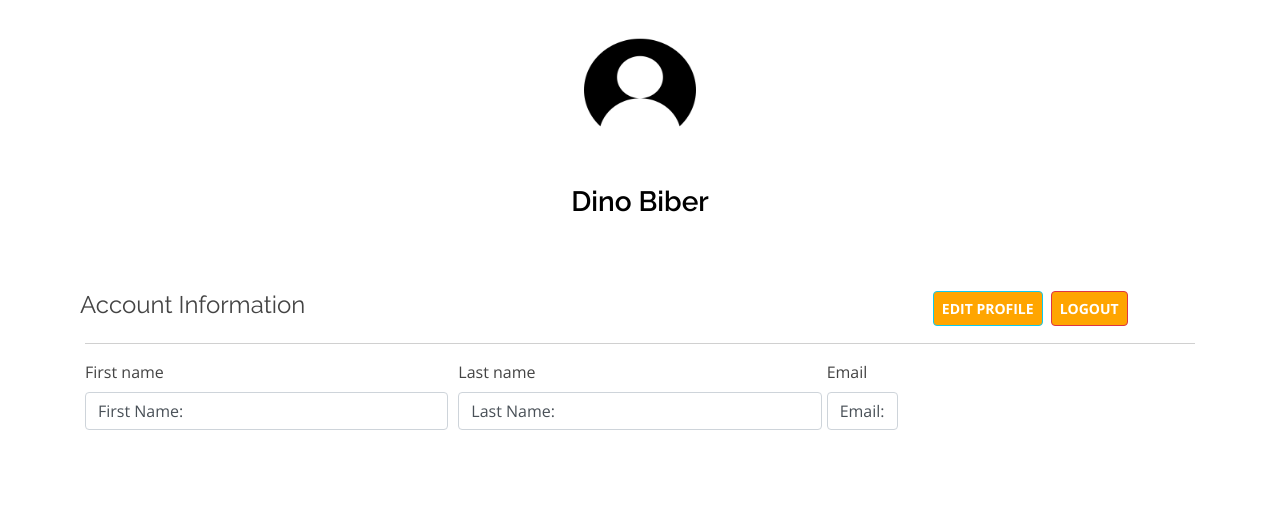
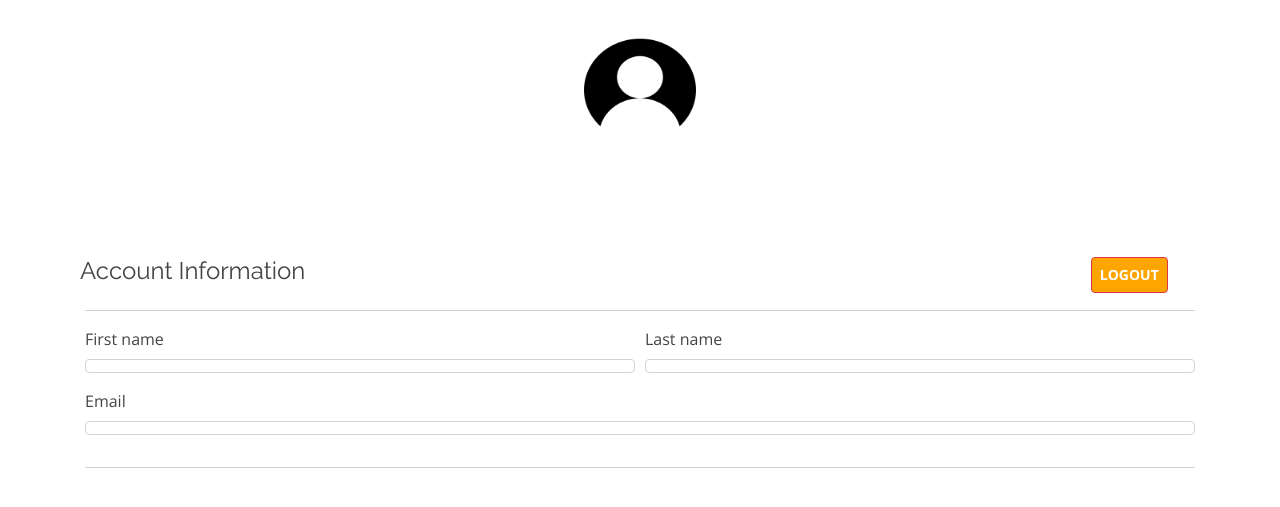
Before and after one commit to Ajla115/WebProjectPart2, a PHP site: page /WebProjectPart2/user.html in a window 1280 px wide. Shown: the part 73-580 px from the top of the page. Run offline with PHP 8.4, Linux system fonts and the light colour scheme.

Commit message:
Completed user profile with actual user data

```diff
--- a/assets/js/restclient.js
+++ b/assets/js/restclient.js
@@ -3,12 +3,12 @@
           $.ajax({
             url: "rest/" + url,
             type: "GET",
-            beforeSend: function (xhr) {
+           /* beforeSend: function (xhr) {
               xhr.setRequestHeader(  //ovaj dio sa beforeSend je potreban za tokene
                 "Authorization",
                   localStorage.getItem("user_token")
               );
-            },
+            },*/
             success: function (data) {
               if (success) toastr.success(data);
             },
--- a/assets/js/user-service.js
+++ b/assets/js/user-service.js
@@ -18,12 +18,12 @@ var UserService = {
       $.ajax({
         url: "rest/login",
         type: "POST",
-        beforeSend: function (xhr) {
+       /* beforeSend: function (xhr) {
           xhr.setRequestHeader(
             "Authorization",
             localStorage.getItem("user_token")
           );
-        },
+        },*/
         data: JSON.stringify(entity),
         contentType: "application/json",
         dataType: "json",
--- a/rest/dao/UserDao.php
+++ b/rest/dao/UserDao.php
@@ -23,6 +23,8 @@ class UserDao extends BaseDao{
     {
         return $this->query_unique("SELECT * FROM customers WHERE customer_name = :customer_name AND customer_surname = :customer_surname", ["customer_name" => $customer_name, "customer_surname" => $customer_surname]);
     }
+
+
 }
 
 
--- a/user.html
+++ b/user.html
@@ -125,7 +125,7 @@
 <div class="container">
   <div class="section-title d-flex justify-content-center align-items-center flex-column">
     <img src="assets/img/userIcon.png" alt="User profile icon" class="img-fluid section-title user-logo">
-    <h3 class="user-name">Dino Biber</h3>
+    <h3 class="user-name" id="fullnameDiv"></h3>
   </div>
   <br>
   <div class="form-row">
@@ -138,13 +138,9 @@
     &nbsp;&nbsp;&nbsp;&nbsp;&nbsp;&nbsp;&nbsp;&nbsp;&nbsp;&nbsp;&nbsp;&nbsp;&nbsp;&nbsp;&nbsp;&nbsp;&nbsp;&nbsp;
     &nbsp;&nbsp;&nbsp;&nbsp;&nbsp;&nbsp;&nbsp;&nbsp;&nbsp;&nbsp;&nbsp;&nbsp;&nbsp;&nbsp;&nbsp;&nbsp;&nbsp;&nbsp;
     &nbsp;&nbsp;&nbsp;&nbsp;&nbsp;&nbsp;&nbsp;&nbsp;&nbsp;&nbsp;&nbsp;&nbsp;&nbsp;&nbsp;&nbsp;&nbsp;&nbsp;&nbsp;
+    &nbsp;&nbsp;&nbsp;&nbsp;&nbsp;&nbsp;&nbsp;&nbsp;&nbsp;&nbsp;&nbsp;&nbsp;&nbsp;&nbsp;&nbsp;&nbsp;&nbsp;&nbsp;
+    &nbsp;&nbsp;&nbsp;&nbsp;&nbsp;&nbsp;&nbsp;&nbsp;&nbsp;&nbsp;&nbsp;&nbsp;&nbsp;&nbsp;&nbsp;&nbsp;&nbsp;&nbsp;
     <div class="button-container">
-      <button type="button"
-      onClick = "showEditDialog()"
-      class="btn btn-info btn-sm mr-2"
-      data-toggle="modal"
-      data-target="#editCustomerModal">
-      Edit profile</button>
       <button type="button"
       onClick = "UserService.logout()"
       class="btn btn-danger btn-sm">
@@ -153,100 +149,25 @@
     </div>
     <hr>
 
-
-
-
-
-  <!-- Edit Modal -->
-<!-- Modal -->
-<!-- Edit Modal -->
-<div class="modal fade" id="editCustomerModal" role="dialog">
-  <div class="modal-dialog">
-    <div class="modal-content" id="editCustomerModal">
-      <div class="spinner-border" id = "editModalSpinner" role="status">
-          <span class="sr-only">Loading...</span>
-        </div>
-        <form id="editCustomerForm">
-        <div class="modal-header">
-          <h4 class="modal-title">Edit customer</h4>
-          <button type="button" class="close" data-dismiss="modal">
-            &times;
-          </button>
-        </div>
-        <div class="modal-body">
-          <input type="text" id="edit_customer_id" name="id" required hidden />
-          <div class="form-group">
-            <label for="first_name">First Name:</label>
-            <input
-              type="text"
-              id="edit_first_name"
-              name="first_name"
-              required
-              class="form-control"
-            />
-          </div>
-          <div>
-            <label for="lname">Last Name:</label>
-            <input
-              type="text"
-              id="edit_last_name"
-              name="last_name"
-              class="form-control"
-            />
-          </div>
-          <div>
-            <label for="email">Email:</label>
-            <input
-              type="email"
-              id="edit_email"
-              name="email"
-              class="form-control"
-            />
-          </div>
-          <div>
-            <label for="password">Password:</label>
-            <input
-              type="password"
-              id="edit_password"
-              name="password"
-              class="form-control"
-            />
-          </div>
-        </div>
-        <div class="error"><span></span></div>
-        <div class="modal-footer">
-          <button
-            type="button"
-            class="btn btn-default"
-            id="close_button"
-            data-dismiss="modal"
-          >
-            Close
-          </button>
-          <button type="submit" onClick="editCustomer()"; class="btn btn-success">Submit</button>
-        </div>
-      </form>
-    </div>
+    <div class="form-row">
+      <div class="form-group col-md-6">
+        <label>First name</label>
+        <div class="custom-div" id="firstnameDiv"><span id="firstnameDiv"></span></div>
+      </div>
+      <div class="form-group col-md-6">
+        <label>Last name</label>
+        <div class="custom-div" id="lastnameDiv"><span id="lastnameDiv"></span></div>
+      </div>
   </div>
-</div>
 
   <div class="form-row">
+      <div class="form-group col-md-12">
+        <label>Email</label>
+        <div class="custom-div" id="emailDiv"><span id="emailDiv"></span></div>
+      </div>
+  </div>
 
-    <div class="form-group col-md-4">
-      <label>First name</label>
-      <div class="custom-div" id="firstnameDiv">First Name: <span id="firstnameDiv"></span></div>
-    </div>
-    <div class="form-group col-md-4">
-      <label>Last name</label>
-      <div class="custom-div" id="lastnameDiv">Last Name: <span id="lastnameDiv"></span></div>
-    </div>
-    <div class="form-group">
-    <label>Email</label>
-    <div class="custom-div" id="emailDiv">Email: <span id="emailDiv"></span></div>
-  </div>
   <hr>
-
-</div>
   </section>
 
 
@@ -256,74 +177,24 @@
 
 
 
-<script type="text/javascript">
+  <script>
+    // Retrieve the JWT payload from local storage
+    var token = localStorage.getItem('user_token');
 
-// Retrieve user data from localStorage
-const user = JSON.parse(localStorage.getItem('user'));
+    // Parse the JWT payload to get the first_name and last_name and email values
+    var payload = JSON.parse(atob(token.split('.')[1]));
 
-// Set the user details in the HTML
-document.getElementById('firstnameDiv').innerHTML = user.firstName;
-document.getElementById('lastnameDiv').innerHTML = user.lastName;
-document.getElementById('emailDiv').innerHTML = user.email;
-  /*CustomerService.init();*/
+    // Get the first_name, last_name and email values
+    var firstName = payload.customer_name;
+    var lastName = payload.customer_surname;
+    var email = payload.email;
 
-
-  function showEditDialog(id) {
-    $("#editCustomerModal").modal("show");
-    $("#editModalSpinner").show();
-    $("#editCustomerForm").hide();
-    $.get("../rest/customers/" + id, function (data) {
-      console.log(data);
-      $("#edit_first_name").val(data.customer_name);
-      $("#edit_last_name").val(data.customer_surname);
-      $("#edit_email").val(data.email);
-      $("#edit_password").val(data.password);
-      $("#edit_customer_id").val(data.id);
-      $("#editModalSpinner").hide();
-      $("#editCustomerForm").show();
-    });
-  }
-
-  function editCustomer() {
-    $("#editCustomerForm").validate({
-      submitHandler: function (form, validator) {
-        data = {
-          customer_name: $("#edit_first_name").val(),
-          customer_surname: $("#edit_last_name").val(),
-          email: $("#edit_email").val(),
-          password: $("#edit_password").val(),
-        };
-        $.ajax({
-          url: "rest/customer/" + $("#edit_customer_id").val(), //da ne treba ovdje opet ../
-          type: "PUT",
-          data: JSON.stringify(data),
-          contentType: "application/json",
-          dataType: "json",
-          success: function (result) {
-            toastr.success("User has been updated successfully");
-            /*$("#editCustomerModal").modal("toggle");
-            getStudents();*/
-          },
-          error: function (XMLHttpRequest, textStatus, errorThrown) {
-            toastr.error("Error! User has not been updated.");
-          },
-        });
-      },
-    });
-}
-
-jQuery.validator.addMethod(
-    "email",
-    function (value, element) {
-      return (
-        this.optional(element) ||
-        /^[a-zA-Z0-9._-]+@[a-zA-Z0-9.-]+\.[a-zA-Z]{2,4}$/i.test(value)
-      );
-    },
-    "Please enter valid email address!"
-  );
-
-  </script>
+    // Set the content of the divs
+    document.getElementById("fullnameDiv").innerText = firstName + " " + lastName;
+    document.getElementById("firstnameDiv").innerText = firstName;
+    document.getElementById("lastnameDiv").innerText = lastName;
+    document.getElementById("emailDiv").innerText =  email;
+    </script>
 
 </body>
 
```
Also changed, not shown: index.html (+16 -14 lines), rest/index.php (+6 -5 lines).
